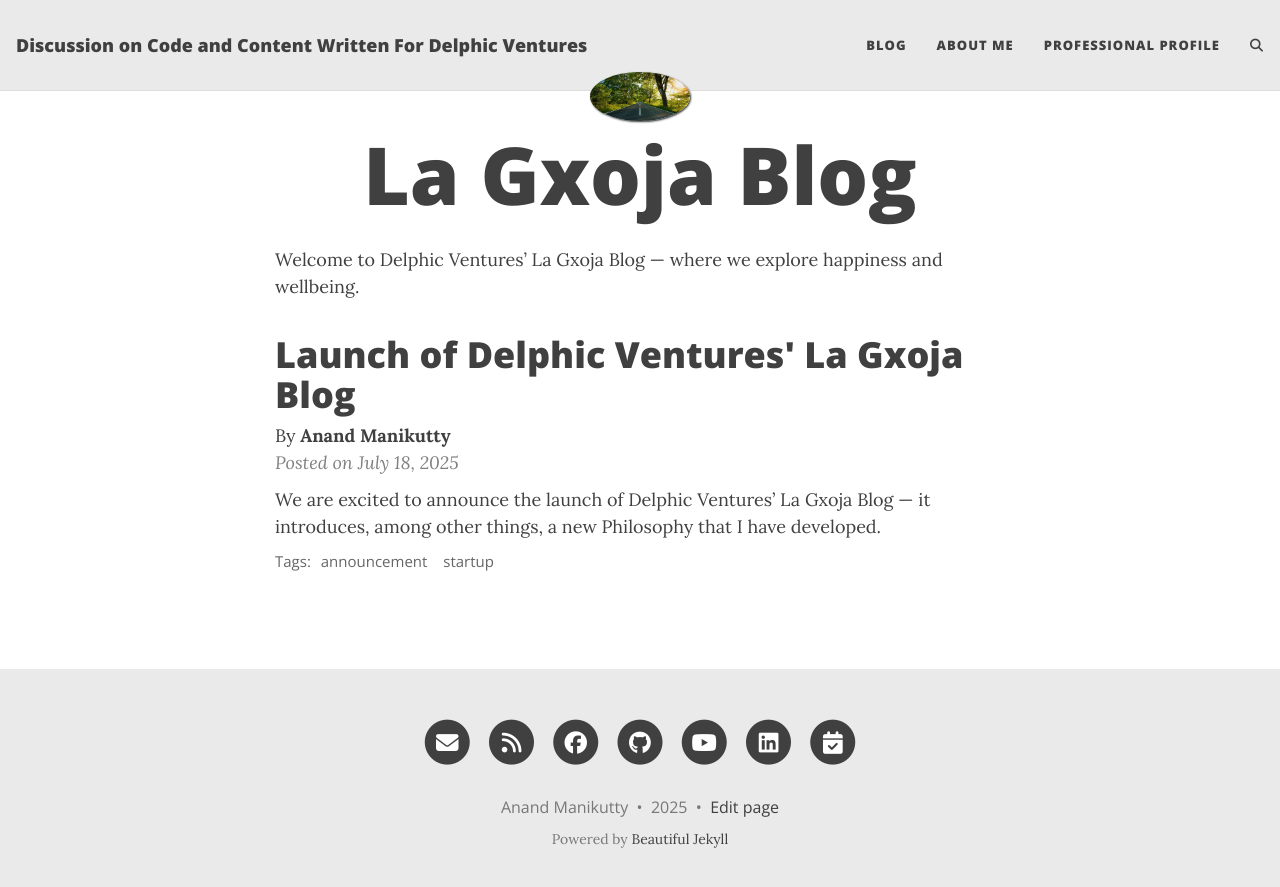
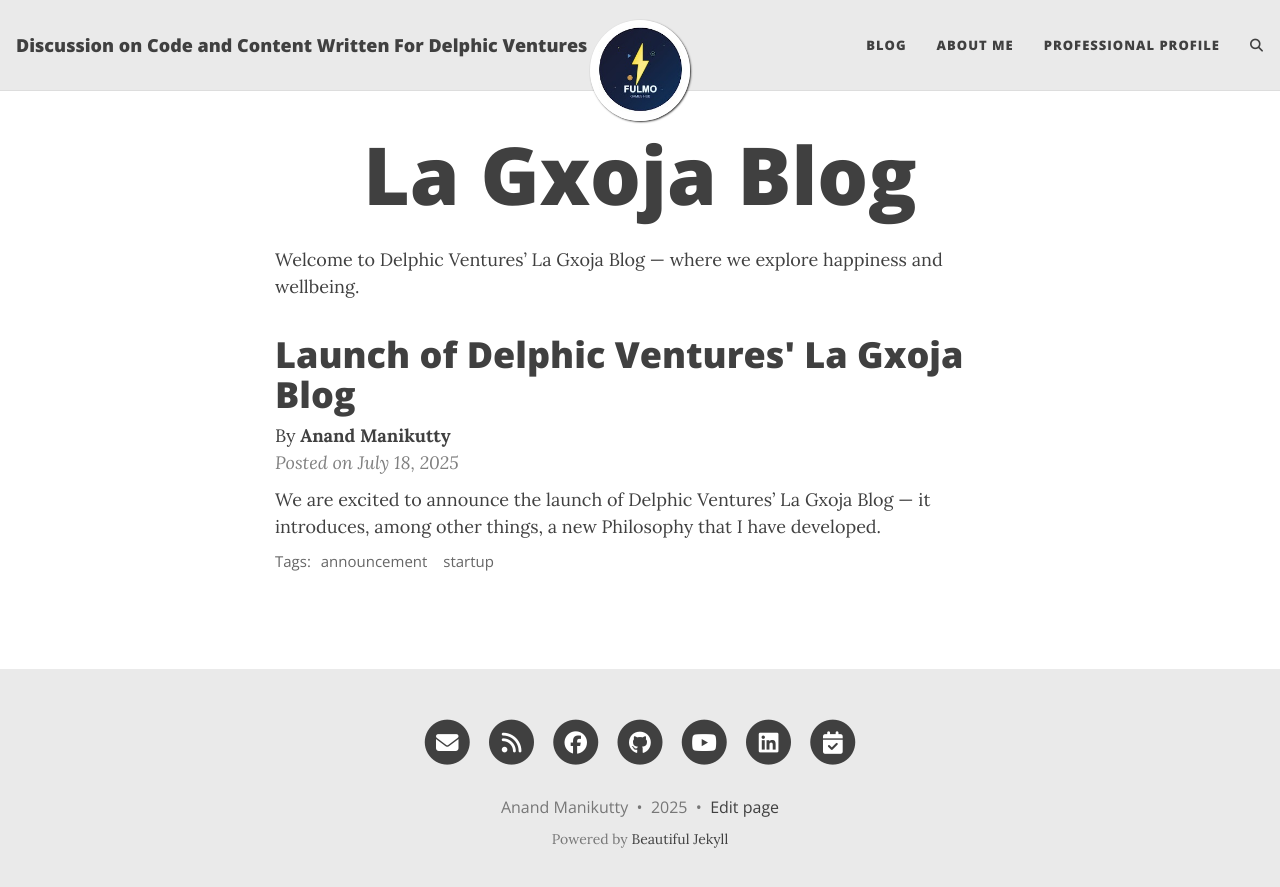
Before and after one commit to delphicventurescode/delphicventurescode.github.io, a Jekyll site: the page built from index.html, in a window 1280 px wide. Shown: the top 887 px of the page. Built offline with Jekyll 4.4.1, drawn with Linux system fonts in a browser that asks for light colours; the list of posts is cut into pages by our own code; comment, search, counter and statistics services are not loaded.

Commit message:
add logo

```diff
--- a/_config.yml
+++ b/_config.yml
@@ -44,7 +44,7 @@ navbar-links:
 
 # Image to show in the navigation bar - works best with a square image
 # Remove this parameter if you don't want an image in the navbar
-avatar: "/assets/img/path.jpg"
+avatar: "/assets/img/fulmo-l1.jpg"
 
 # By default, the image is cut into a circle. You can disable this behaviour by setting 'round-avatar: false'
 round-avatar: true
```
Also changed, not shown: assets/img/fulmo-l1.jpg (added).
